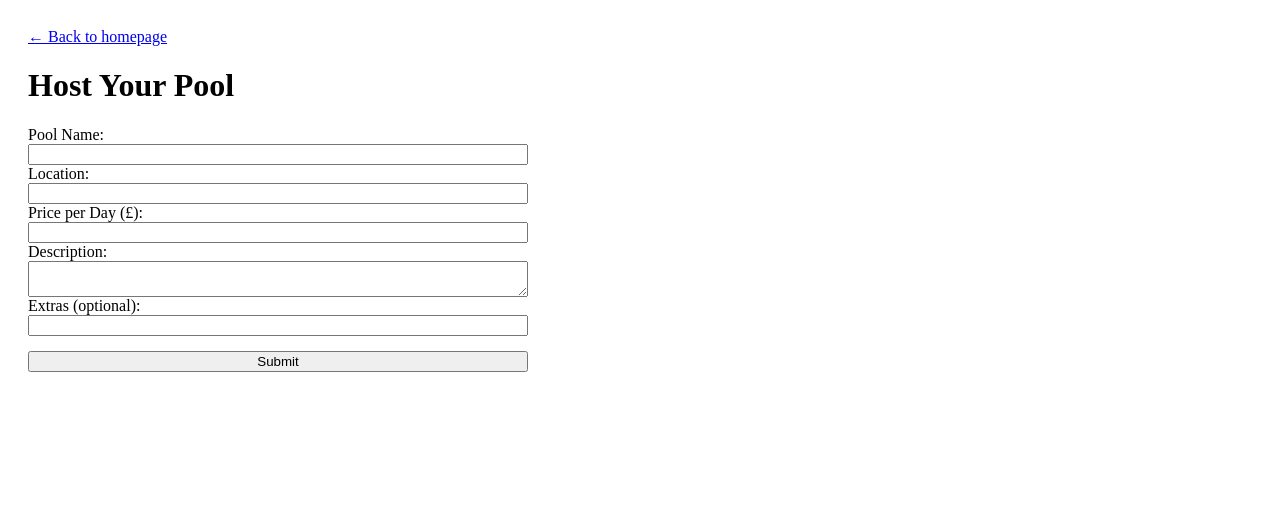
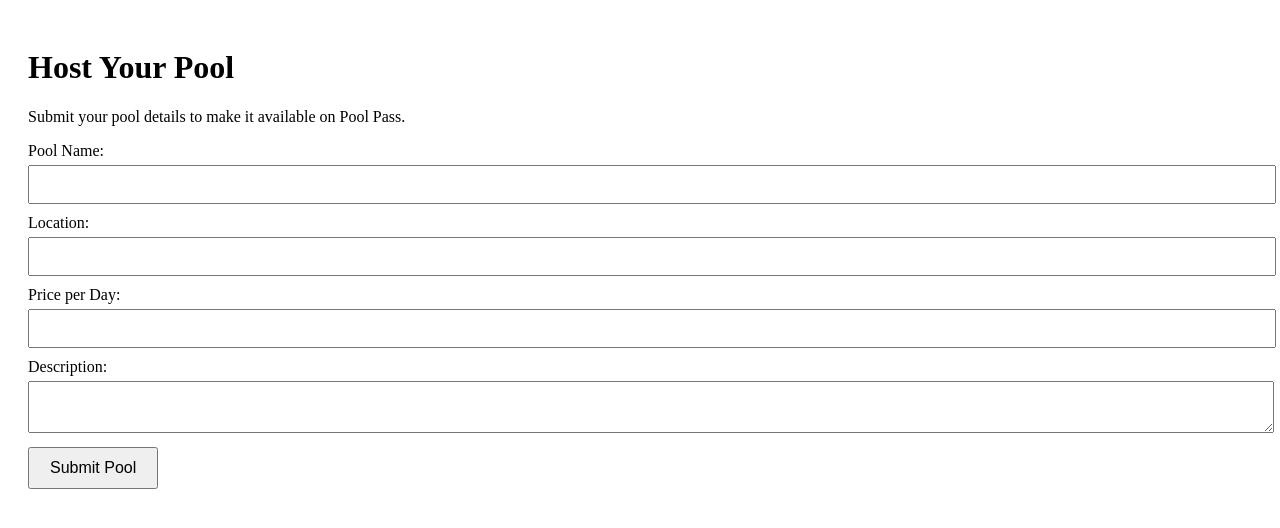
Before and after one commit to SxyWytBoy/PoolPass, a Next.js app: page /host in a window 1280 px wide. Shown: the top 528 px of the page. Built offline with nearby package versions, Linux system fonts and the light colour scheme.

Commit message:
Update host.js

```diff
--- a/pages/host.js
+++ b/pages/host.js
@@ -1,58 +1,74 @@
 // pages/host.js
 import { useState } from 'react';
-import Link from 'next/link';
 
-export default function HostForm() {
-  const [formData, setFormData] = useState({
-    name: '',
-    location: '',
-    price: '',
-    description: '',
-    extras: '',
-  });
-
-  const [submitted, setSubmitted] = useState(false);
-
-  const handleChange = (e) => {
-    setFormData((prev) => ({
-      ...prev,
-      [e.target.name]: e.target.value,
-    }));
-  };
+export default function Host() {
+  const [poolName, setPoolName] = useState('');
+  const [location, setLocation] = useState('');
+  const [price, setPrice] = useState('');
+  const [description, setDescription] = useState('');
 
   const handleSubmit = (e) => {
     e.preventDefault();
-    console.log('New Pool Submitted:', formData);
-    setSubmitted(true);
+    console.log('New Pool Details:', { poolName, location, price, description });
+
+    // Clear form
+    setPoolName('');
+    setLocation('');
+    setPrice('');
+    setDescription('');
   };
 
   return (
     <div style={{ padding: '20px' }}>
-      <Link href="/">← Back to homepage</Link>
       <h1>Host Your Pool</h1>
+      <p>Submit your pool details to make it available on Pool Pass.</p>
 
-      {submitted ? (
-        <p>✅ Thanks! Your pool submission has been received.</p>
-      ) : (
-        <form onSubmit={handleSubmit} style={{ display: 'flex', flexDirection: 'column', maxWidth: '500px' }}>
+      <form onSubmit={handleSubmit}>
+        <div style={{ marginBottom: '10px' }}>
           <label>Pool Name:</label>
-          <input name="name" value={formData.name} onChange={handleChange} required />
+          <input
+            type="text"
+            value={poolName}
+            onChange={(e) => setPoolName(e.target.value)}
+            required
+            style={{ width: '100%', padding: '10px', marginTop: '5px' }}
+          />
+        </div>
 
+        <div style={{ marginBottom: '10px' }}>
           <label>Location:</label>
-          <input name="location" value={formData.location} onChange={handleChange} required />
+          <input
+            type="text"
+            value={location}
+            onChange={(e) => setLocation(e.target.value)}
+            required
+            style={{ width: '100%', padding: '10px', marginTop: '5px' }}
+          />
+        </div>
 
-          <label>Price per Day (£):</label>
-          <input name="price" value={formData.price} onChange={handleChange} required />
+        <div style={{ marginBottom: '10px' }}>
+          <label>Price per Day:</label>
+          <input
+            type="text"
+            value={price}
+            onChange={(e) => setPrice(e.target.value)}
+            required
+            style={{ width: '100%', padding: '10px', marginTop: '5px' }}
+          />
+        </div>
 
+        <div style={{ marginBottom: '10px' }}>
           <label>Description:</label>
-          <textarea name="description" value={formData.description} onChange={handleChange} required />
+          <textarea
+            value={description}
+            onChange={(e) => setDescription(e.target.value)}
+            required
+            style={{ width: '100%', padding: '10px', marginTop: '5px' }}
+          />
+        </div>
 
-          <label>Extras (optional):</label>
-          <input name="extras" value={formData.extras} onChange={handleChange} />
-
-          <button type="submit" style={{ marginTop: '15px' }}>Submit</button>
-        </form>
-      )}
+        <button type="submit" style={{ padding: '10px 20px', fontSize: '16px' }}>Submit Pool</button>
+      </form>
     </div>
   );
 }
```
